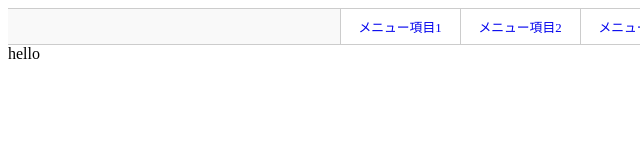
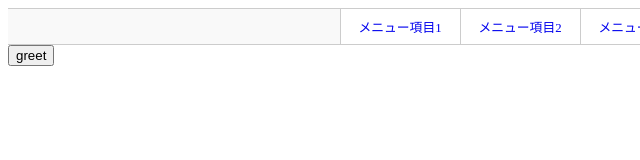
Before and after one commit to coizmo/javasickript, a plain HTML site: page index.html in a window 1280 px wide. Shown: the full height of the page, 0-640 px from the left. Drawn offline with Linux system fonts and the light colour scheme.

Commit message:
[modify] ボタンを設置して挨拶させる

```diff
--- a/index.html
+++ b/index.html
@@ -19,8 +19,13 @@
 </div>
 
 <div>
+<button id="greet">greet</button>
+
 <script>
-document.write("hello");
+document.getElementById("greet")
+.addEventListener('click', () => {
+	console.log("hello");
+});
 </script>
 </div>
 
```
